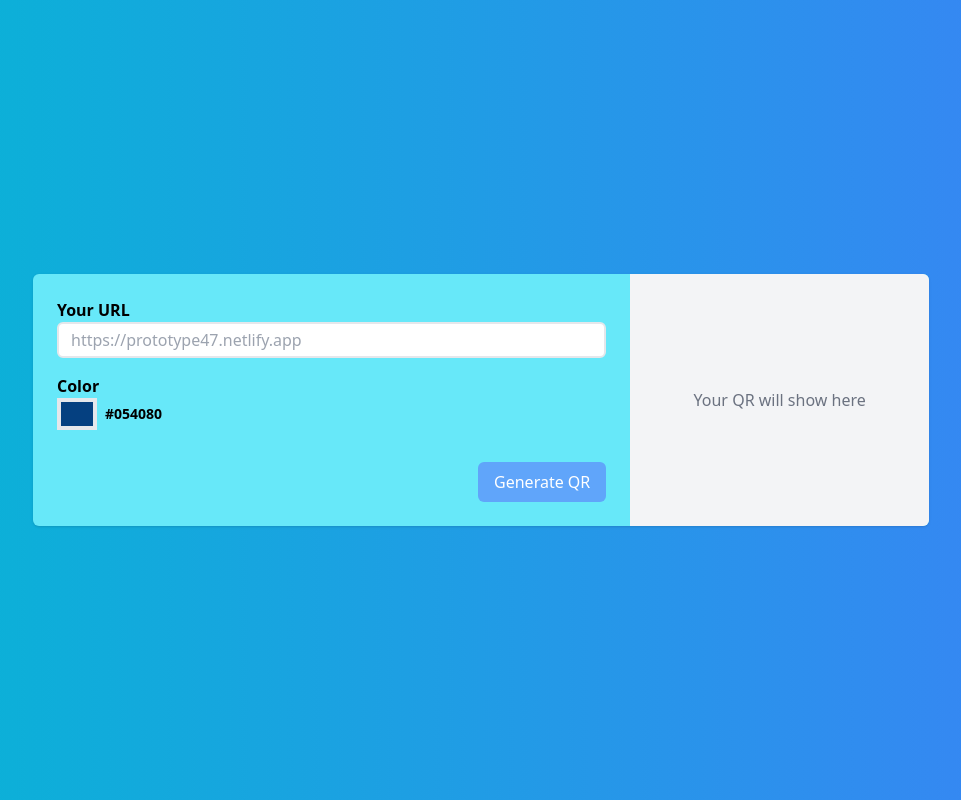
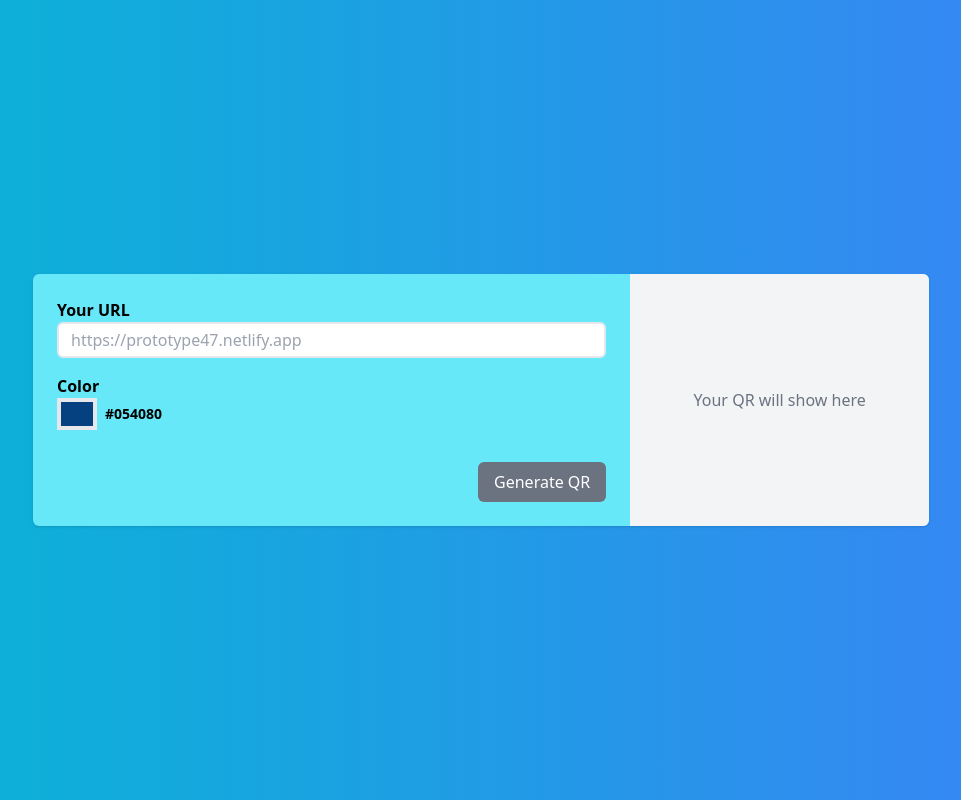
Before and after one commit to prototype47/LinkQRator, a React (Create React App) app: page / in a window 1280 px wide. Shown: the whole page, without its empty margins (159-1120 px from the left). Built offline with nearby package versions, Linux system fonts and the light colour scheme; the HTML template or start-up script is replaced by a standard one.

Commit message:
logic for button

```diff
--- a/src/components/InputForm.jsx
+++ b/src/components/InputForm.jsx
@@ -5,7 +5,7 @@ import { InputContext } from '../App';
 
 const InputForm = () => {
 
-    const { getQRcode } = useContext(InputContext);
+    const { getQRcode, inputValue } = useContext(InputContext);
 
     const handleSubmit = () => getQRcode();
 
@@ -13,7 +13,7 @@ const InputForm = () => {
         <div className='col-span-2 p-6 grid gap-4'>
             <InputField />
             <InputColor />
-            <button onClick={handleSubmit} className='bg-blue-400 max-w-xs ml-auto px-4 py-2 text-white rounded-md mt-4 hover:bg-blue-500 disabled:bg-gray-500 '>Generate QR</button>
+            <button disabled={!inputValue.url} onClick={handleSubmit} className='bg-blue-400 max-w-xs ml-auto px-4 py-2 text-white rounded-md mt-4 hover:bg-blue-500 disabled:bg-gray-500 '>Generate QR</button>
         </div>
     )
 }
```
